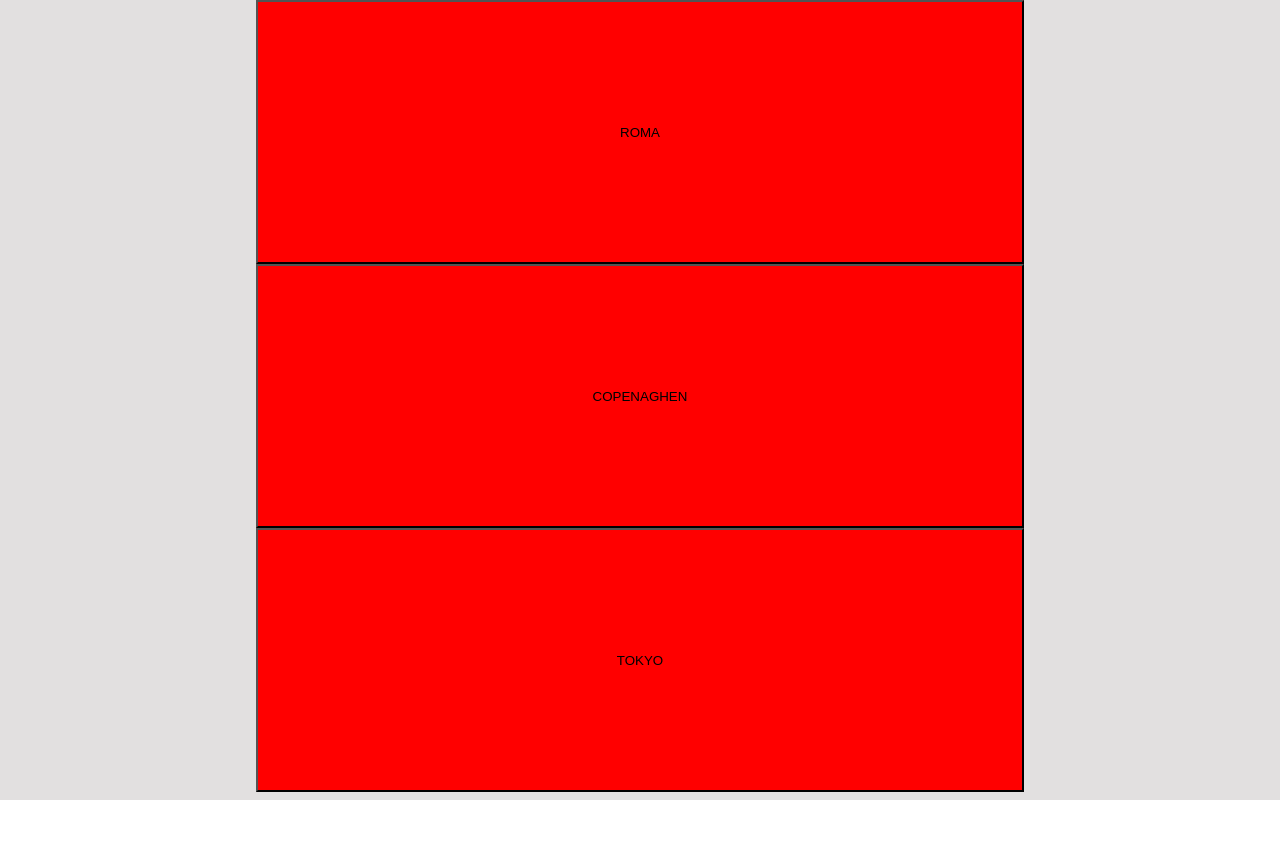
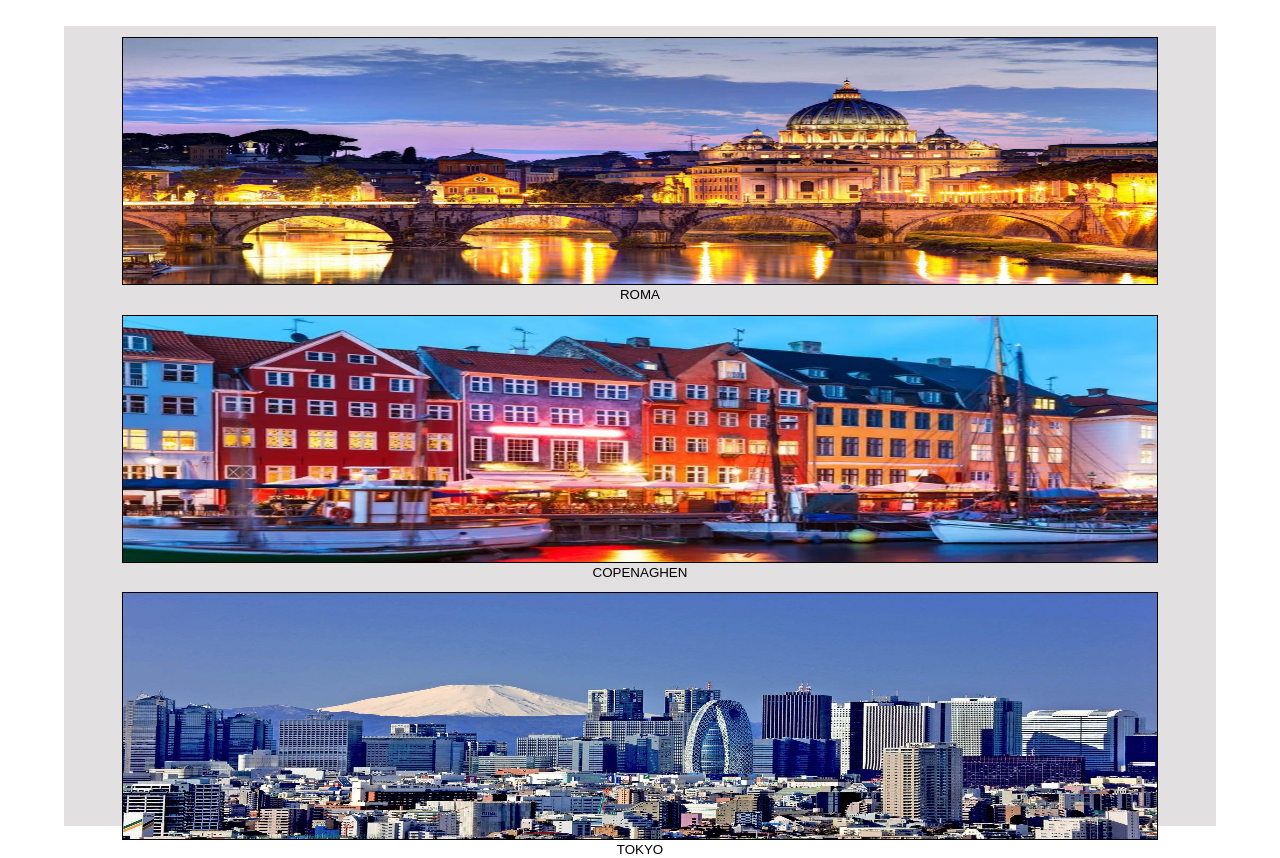
Before and after one commit to ThomasNGit/htmlcss-airbnb, a plain HTML site: page index.html in a window 1280 px wide. Before the commit the page ends 800 px from the top, so only its background shows below. Drawn offline with Linux system fonts and the light colour scheme.

Commit message:
aggiunte immagini e il loro stile

```diff
--- a/assets/css/style.css
+++ b/assets/css/style.css
@@ -7,17 +7,28 @@
 
 /* regole container generale */
 .container {
-  width: 100%;
+  width: 90%;
   height: 100vh;
   background-color: rgb(226, 224, 224);
-  position: absolute;
+  position: relative;
+  margin: 2% 5%;
 }
 
 /* regole dei buttons */
 
 .button {
-  width: 60%;
-  height: 33vh;
-  background: red;
-  margin: 0 20%;
+  width: 90%;
+  height: 31%;
+  border: 1px solid black;
+  margin: 1% 5%;
 }
+
+/* regole delle immagini */
+
+.img {
+  height: 100%;
+  width: 100%;
+
+
+
+}
--- a/index.html
+++ b/index.html
@@ -10,13 +10,16 @@
     <div class="container">
 
       <!-- creazione primo bottone -->
-      <button class="button" type="button" name="button rome"><span class="city">ROMA</span></button>
+      <button class="button" type="button" name="button"><img src="assets/img/roma1.jpg" alt="roma" class="img" /><span class="city">ROMA</span></button>
+
 
       <!-- creazione secondo bottone -->
-      <button class="button" type="button" name="button copenaghen"><span class="city">COPENAGHEN</span></button>
+      <button class="button" type="button" name="button copenaghen"><img src="assets/img/copen1.jpg" alt="copenaghen" class="img" /><span class="city">COPENAGHEN</span></button>
+
 
       <!-- creazione terzo bottone -->
-      <button class="button" type="button" name="button tokyo"><span class="city">TOKYO</span></button>
+      <button class="button" type="button" name="button"><img src="assets/img/tokyo1.jpg" alt="tokyo" class="img" /><span class="city">TOKYO</span></button>
+
 
     </div>
 
```
Also changed, not shown: assets/img/copen1.jpg (added), assets/img/roma1.jpg (added), assets/img/tokyo1.jpg (added).
